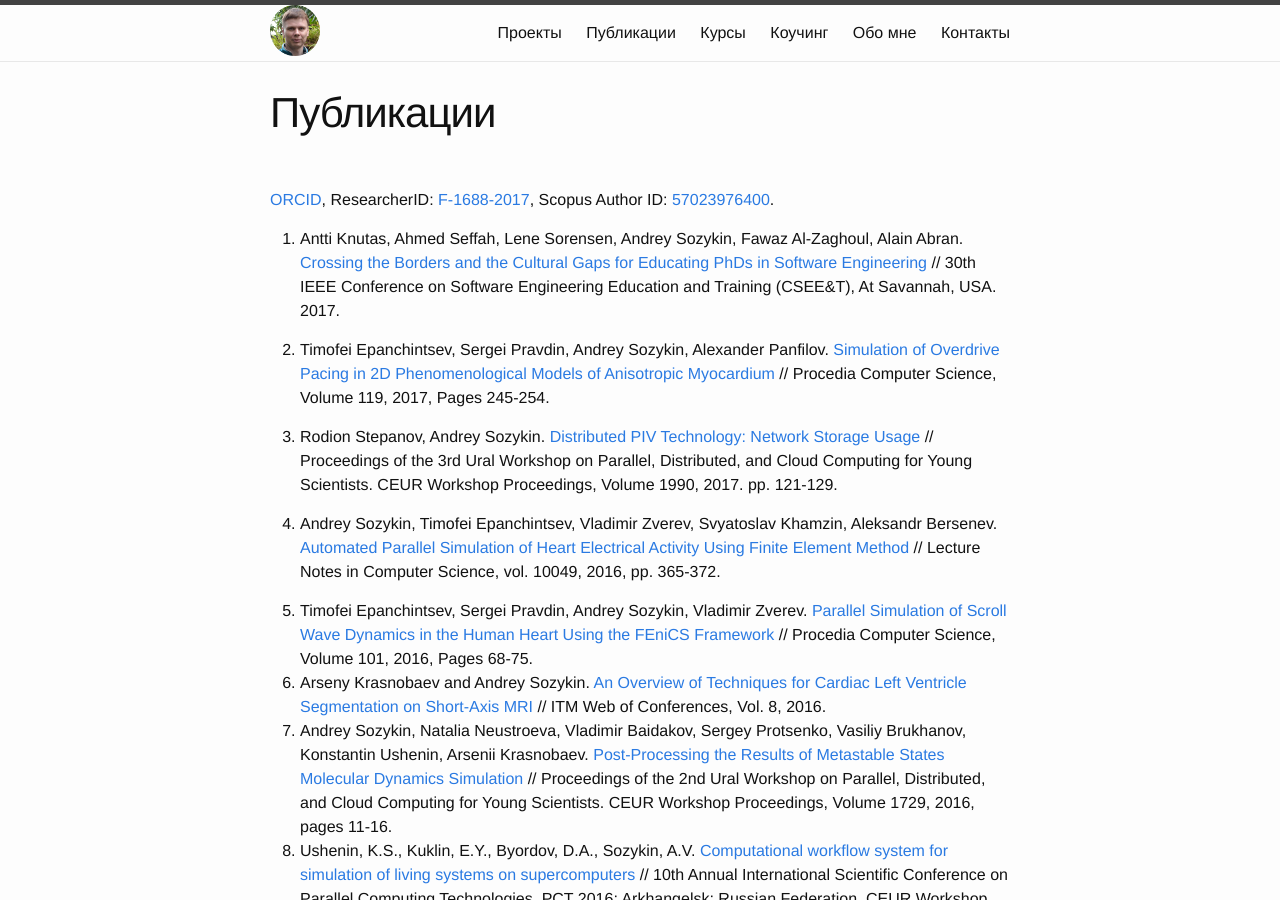
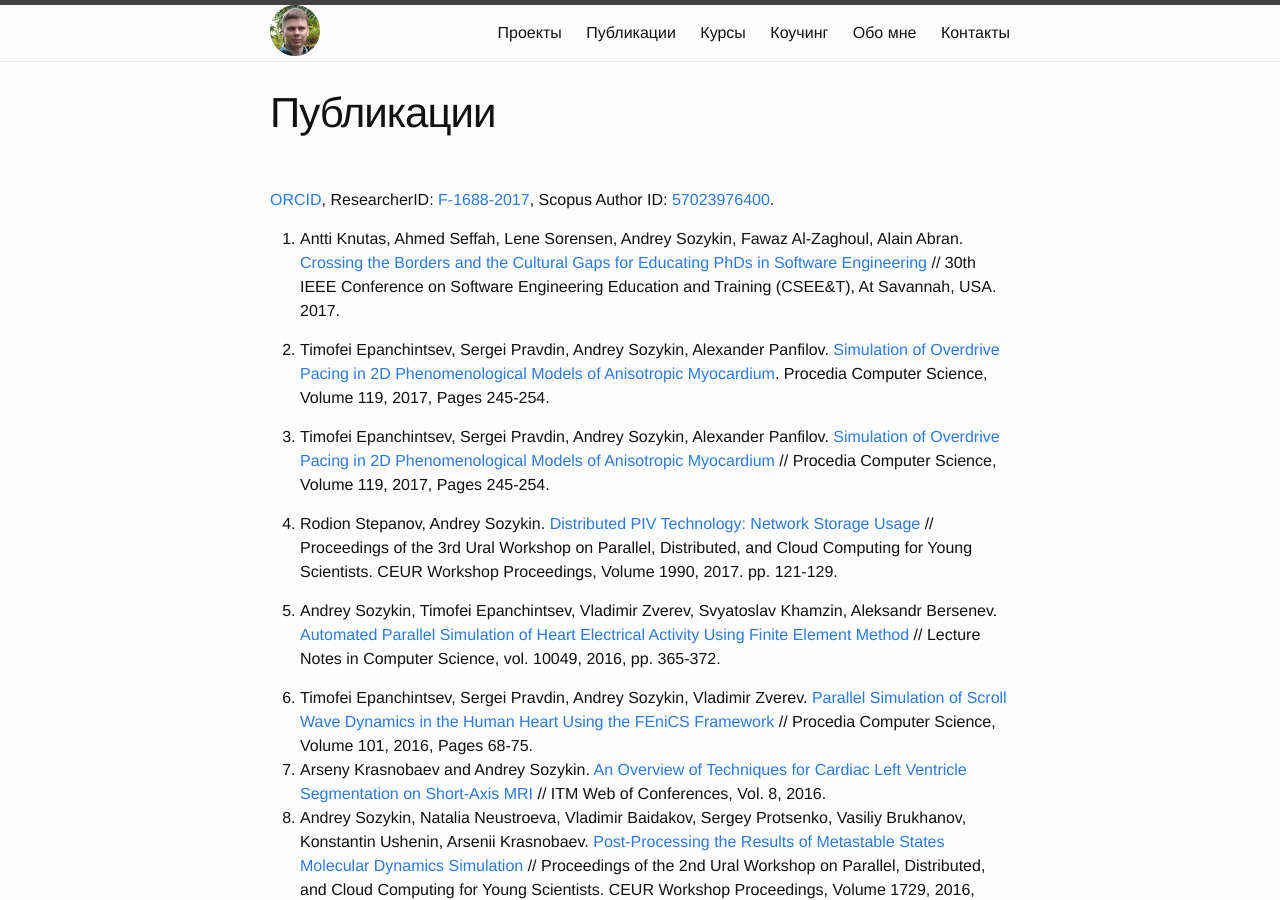
Before and after one commit to sozykin/asozykin.ru, a Jekyll site: the page built from _pages/publications.md, in a window 1280 px wide and 900 px high. Built offline with Jekyll 4.4.1, drawn with Linux system fonts in a browser that asks for light colours; comment, search, counter and statistics services are not loaded.

Commit message:
Added new publication

```diff
--- a/_pages/publications.md
+++ b/_pages/publications.md
@@ -6,6 +6,8 @@ permalink: /publications/
 [ORCID](http://orcid.org/0000-0002-5018-9433), ResearcherID: [F-1688-2017](http://www.researcherid.com/rid/F-1688-2017), Scopus Author ID: [57023976400](http://www.scopus.com/inward/authorDetails.url?authorID=57023976400&partnerID=MN8TOARS).
 
 1. Antti Knutas, Ahmed Seffah, Lene Sorensen, Andrey Sozykin, Fawaz Al-Zaghoul, Alain Abran. [Crossing the Borders and the Cultural Gaps for Educating PhDs in Software Engineering](http://ieeexplore.ieee.org/document/8166713/) // 30th IEEE Conference on Software Engineering Education and Training (CSEE&T), At Savannah, USA. 2017.
+
+2. Timofei Epanchintsev, Sergei Pravdin, Andrey Sozykin, Alexander Panfilov. [Simulation of Overdrive Pacing in 2D Phenomenological Models of Anisotropic Myocardium](https://www.sciencedirect.com/science/article/pii/S187705091732392X). Procedia Computer Science, Volume 119, 2017, Pages 245-254.
 
 1. Timofei Epanchintsev, Sergei Pravdin, Andrey Sozykin, Alexander Panfilov. [Simulation of Overdrive Pacing in 2D Phenomenological Models of Anisotropic Myocardium](https://www.sciencedirect.com/science/article/pii/S187705091732392X) // Procedia Computer Science, Volume 119, 2017, Pages 245-254.
 
```
